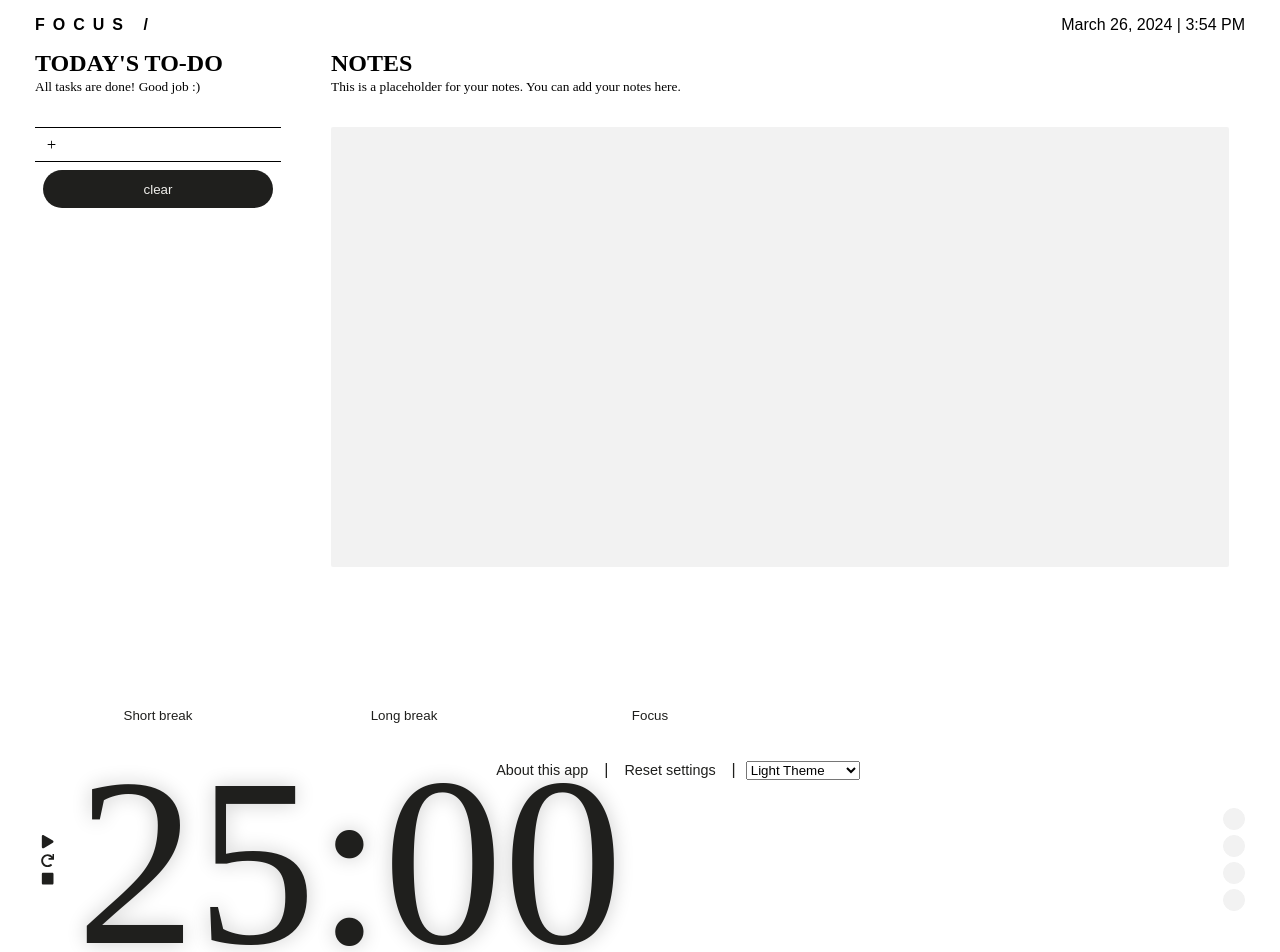
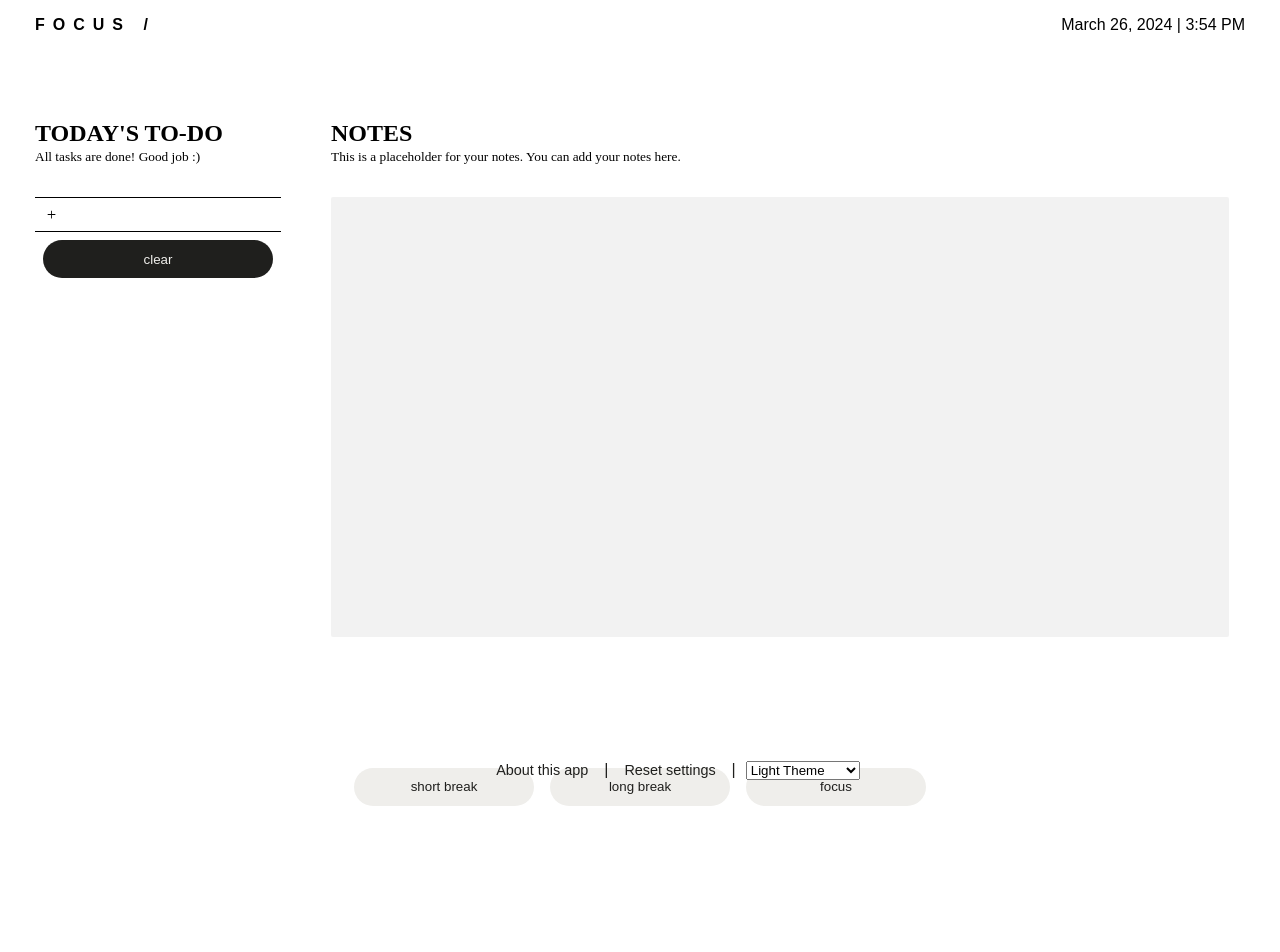
Before and after one commit to charlinemons/promodoro-timer, a React (Create React App) app: page / in a window 1280 px wide. Shown: the top 952 px of the page. Built offline with nearby package versions, Linux system fonts and the light colour scheme; a web font is replaced by a local one.

Commit message:
Added the css of buttons Timer

```diff
--- a/src/ChangeTimer.css
+++ b/src/ChangeTimer.css
@@ -1,38 +1,41 @@
+.ChangeTimer {
+  display: flex;
+  align-items: center;
+  align-content: center;
+  justify-content: center;
+  padding-bottom: 119px;
+}
+
 .ChangeTimer .controller-wrapper {
   padding: 30px;
   /* width: 290px; */
   margin: auto;
 }
 
-.ChangeTimer button {
+.ChangeTimer .changeTimerButton {
   font-family: "Josefin Sans", sans-serif;
-  border: none;
   border-radius: 2rem;
-  background-color: #1f1f1d;
-  color: #efeeeb;
+  background-color: #efeeeb;
+  color: #1f1f1d;
   padding: 0.7rem;
   margin: 0.5rem 0.5rem;
   transition: scale 0.5s ease;
-  justify-content: center;
   line-height: 1;
-  width: 230px;
+  width: 180px;
   border: 1px solid transparent;
+  text-transform: lowercase;
 }
 
 .ChangeTimer button:hover {
   cursor: pointer;
-  background-color: #efeeeb;
-  color: #1f1f1d;
+  background-color: #1f1f1d;
+  color: #efeeeb;
   border: 1px solid;
 }
 
-/* .ChangeTimer button:active {
-  scale: 0.9;
-} */
-
 .ChangeTimer button.active {
-  background-color: #efeeeb;
-  color: #1f1f1d;
+  background-color: #1f1f1d;
+  color: #efeeeb;
   border: 1px solid;
   padding: 0.7rem;
   margin: 0.5rem 0.5rem;
--- a/src/ChangeTimer.js
+++ b/src/ChangeTimer.js
@@ -1,12 +1,46 @@
-import React from "react";
+import React, { useState } from "react";
 import "./ChangeTimer.css";
 
 const ChangeTimer = ({ changeTimer }) => {
+  const [selectedButton, setSelectedButton] = useState(null);
+
+  const handleButtonClick = (timer) => {
+    changeTimer(timer);
+    setSelectedButton(timer);
+  };
+
   return (
     <div className="ChangeTimer">
-      <button onClick={() => changeTimer(300)}>Short break</button>
-      <button onClick={() => changeTimer(900)}>Long break</button>
-      <button onClick={() => changeTimer(1500)}>Focus</button>
+      <button
+        className={
+          selectedButton === 300
+            ? "changeTimerButton active"
+            : "changeTimerButton"
+        }
+        onClick={() => handleButtonClick(300)}
+      >
+        Short break
+      </button>
+      <button
+        className={
+          selectedButton === 900
+            ? "changeTimerButton active"
+            : "changeTimerButton"
+        }
+        onClick={() => handleButtonClick(900)}
+      >
+        Long break
+      </button>
+      <button
+        className={
+          selectedButton === 1500
+            ? "changeTimerButton active"
+            : "changeTimerButton"
+        }
+        onClick={() => handleButtonClick(1500)}
+      >
+        Focus
+      </button>
     </div>
   );
 };
--- a/src/Notes.css
+++ b/src/Notes.css
@@ -7,6 +7,7 @@
   align-items: flex-start;
   justify-content: center;
   gap: 50px;
+  padding-top: 70px;
 }
 .Notes .note-heading {
   margin-bottom: 2em;
@@ -14,8 +15,7 @@
 .Notes small {
   margin-bottom: 2em;
 }
-
-.bloc-note {
+.Notes .bloc-note {
   height: 100%;
   width: 100%;
   padding: 0px;
```
